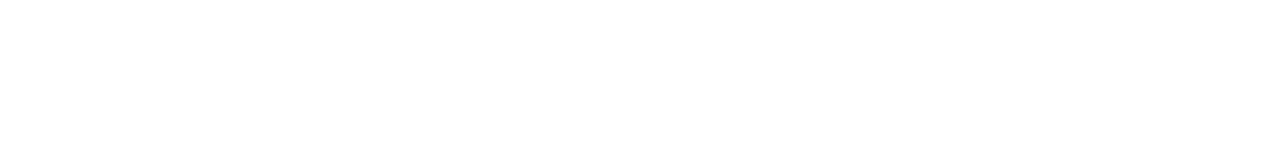
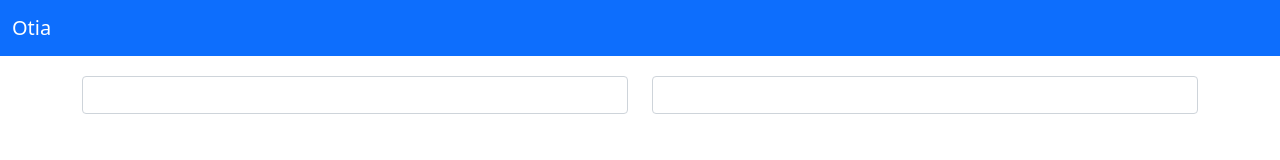
Before and after one commit to FacundoL-gba/taller-progrmacion1, a plain HTML site: page booststrap/index.html in a window 1280 px wide. Drawn offline with nearby package versions, Linux system fonts and the light colour scheme.

Commit message:
Uso de filas y columnas

```diff
--- a/booststrap/index.html
+++ b/booststrap/index.html
@@ -5,8 +5,24 @@
         <meta http-equiv="X-UA-Compatible" content="IE=edge">
         <meta name="viewport" content="width=device-width, initial-scale=1.0">
         <title>Document</title>
+        <link href="https://cdn.jsdelivr.net/npm/bootstrap@5.0.0-beta3/dist/css/bootstrap.min.css" rel="stylesheet" integrity="sha384-eOJMYsd53ii+scO/bJGFsiCZc+5NDVN2yr8+0RDqr0Ql0h+rP48ckxlpbzKgwra6" crossorigin="anonymous">
     </head>
     <body>
+        <nav class="navbar navbar-dark bg-primary">
+            <div class="container-fluid">
+              <a class="navbar-brand" href="#">Otia</a>
+            </div>
+          </nav>
 
+        <div class="container" style="margin-top: 20px;">
+            <div class="row">
+                <div class="col-lg-6">
+                    <input class="form-control" type="text">
+                </div>
+                <div class="col-lg-6">
+                    <input class="form-control" type="text">
+                </div>
+            </div>
+        </div>
     </body>
 </html>
```
